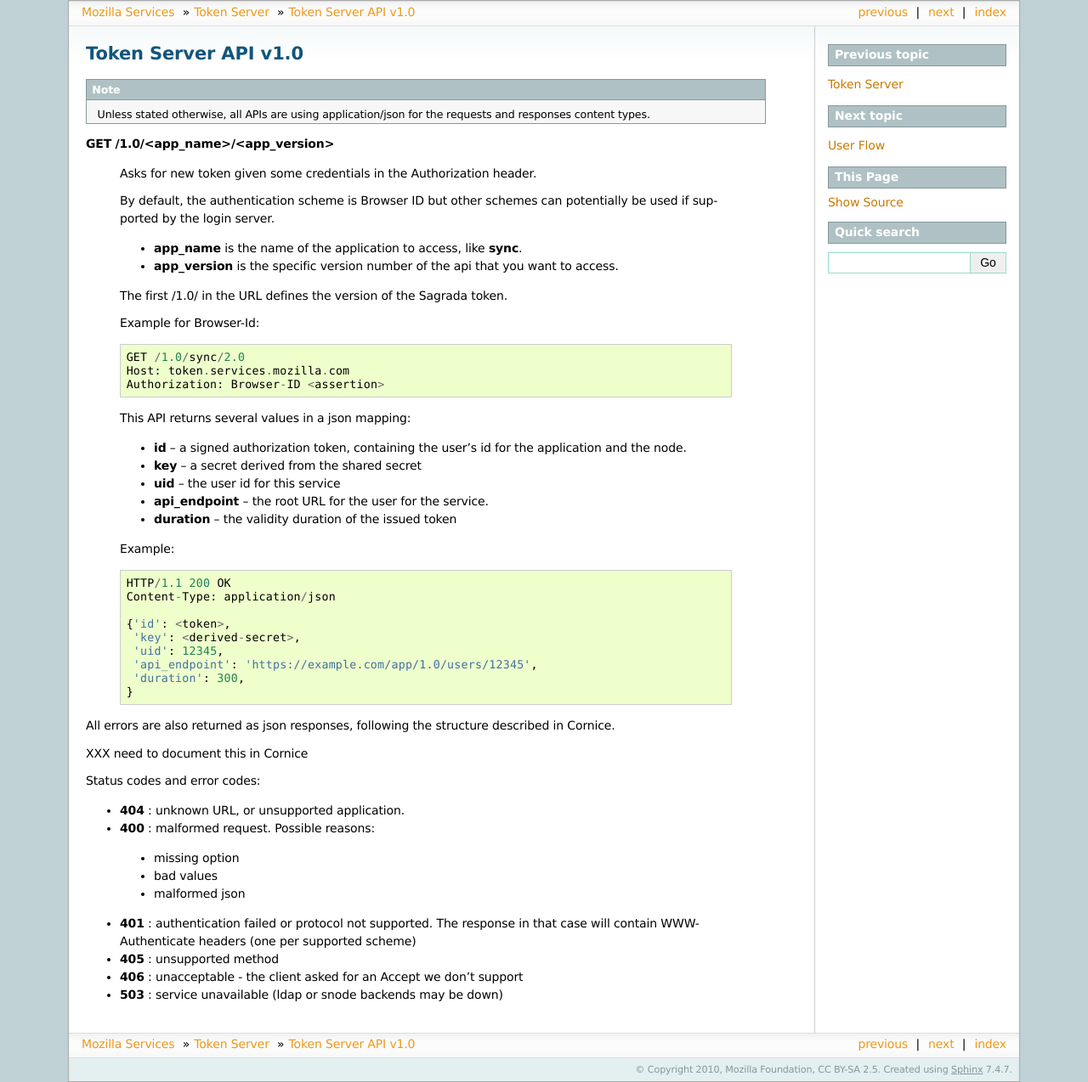
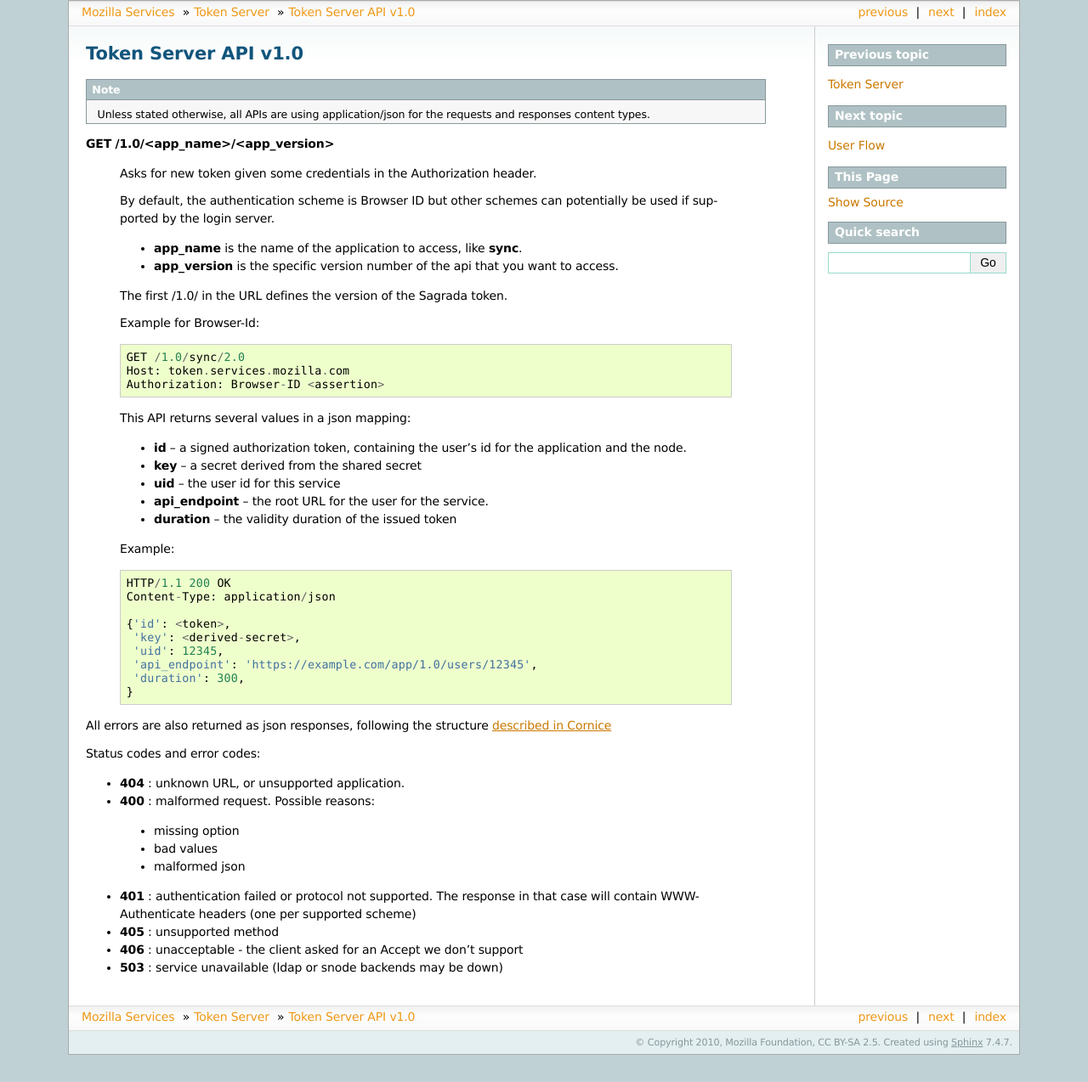
Before and after one commit to mozilla-services/docs, a Sphinx documentation site: the page built from source/token/apis.rst, in a window 1280 px wide. Shown: the whole page at 85% size. Built offline with Sphinx 7.4.7, drawn with Linux system fonts in a browser that asks for light colours; the version number could not be read and is left out; after the commit the page ends 1242 px from its top, so only the background shows below that.

Commit message:
add a link to cornice-formatted messages

```diff
--- a/source/token/apis.rst
+++ b/source/token/apis.rst
@@ -50,9 +50,8 @@ Token Server API v1.0
 
 
 All errors are also returned as json responses, following the
-structure described in Cornice.
-
-XXX need to document this in Cornice
+structure `described in Cornice
+<http://cornice.readthedocs.org/en/latest/validation.html#dealing-with-errors>`_
 
 Status codes and error codes:
 
```
